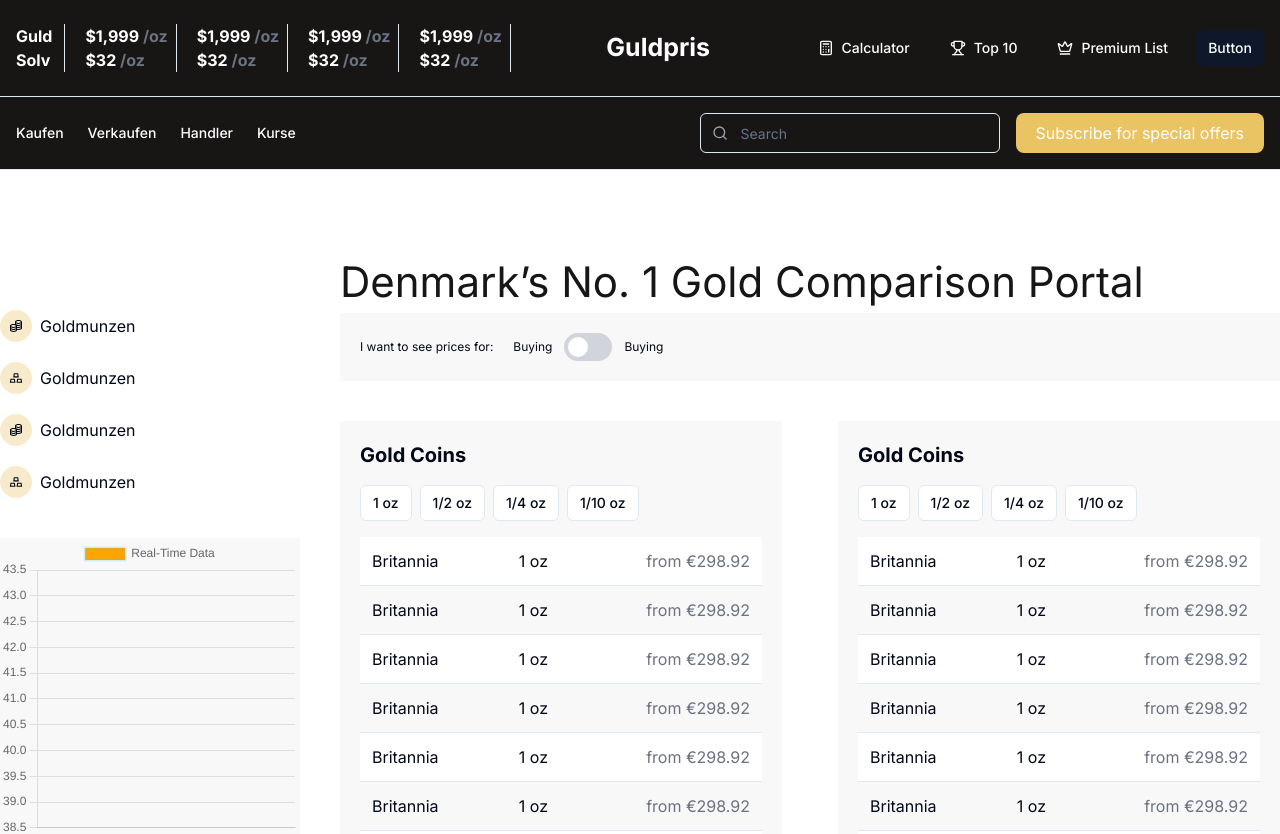
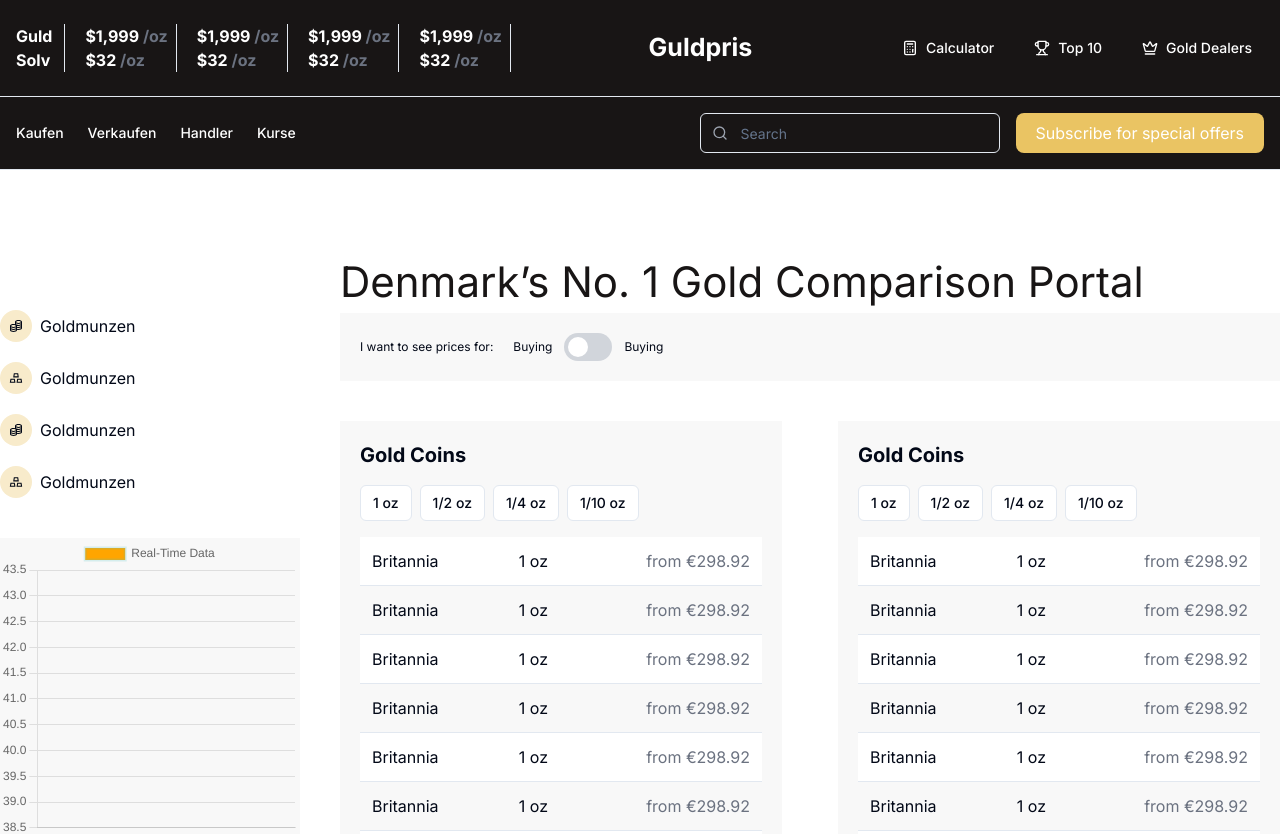
Before and after one commit to Nessrine88/guld-pris, a Next.js app: page / in a window 1280 px wide. Shown: the top 834 px of the page. Built offline with nearby package versions, Linux system fonts and the light colour scheme.

Commit message:
adjust the navbarr

```diff
--- a/src/app/components/Navbar.tsx
+++ b/src/app/components/Navbar.tsx
@@ -106,9 +106,8 @@
               </Button>
               <Button variant="ghost" size="sm" className="gap-2">
                 <Crown className="h-4 w-4" />
-                Premium List
+                Gold Dealers
               </Button>
-              <Button variant="default" size="sm">Button</Button>
             </div>
           </div>
         </div>
```
